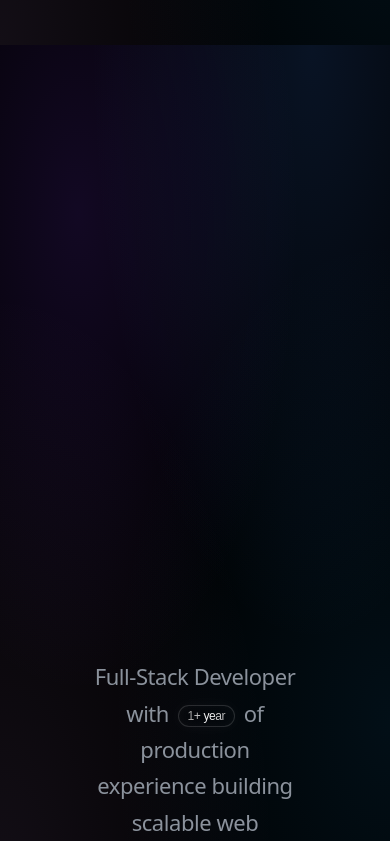
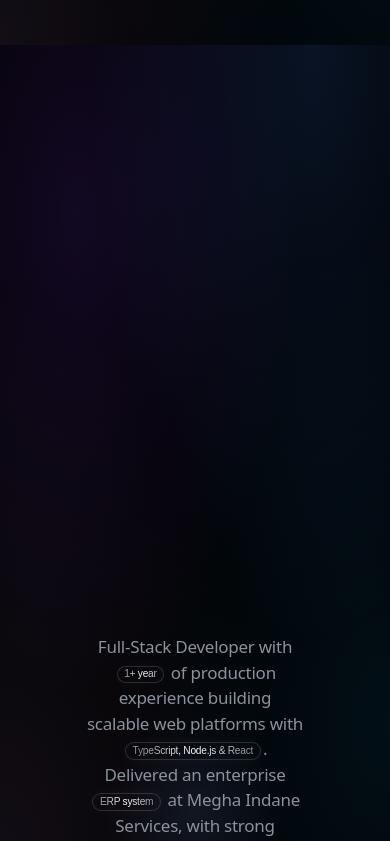
Before and after one commit to ibrahimthadathil/work-portfolio, a Next.js app: page / in a window 390 px wide. Shown: the part 2487-3328 px from the top of the page. Built offline with nearby package versions, Linux system fonts and the light colour scheme; a web font is replaced by a local one.

Commit message:
Refactor About component styles for improved responsiveness; adjust padding, min-height, and max-width for better layout

```diff
--- a/components/About.module.css
+++ b/components/About.module.css
@@ -1,12 +1,13 @@
 .section {
   position: relative;
-  /* Fluid padding: 3rem on mobile up to 6rem on desktop */
-  padding: clamp(3.5rem, 8vw, 6rem) clamp(1rem, 4vw, 2rem);
+  /* Reduced from 3.5rem–6rem down to 2rem–3.5rem */
+  padding: clamp(2rem, 4vw, 3.5rem) clamp(1rem, 3vw, 1.5rem);
   overflow: hidden;
   display: flex;
   justify-content: center;
   align-items: center;
-  min-height: clamp(320px, 50vh, 600px);
+  /* Scaled down min-height */
+  min-height: clamp(220px, 35vh, 420px);
   font-family:
     system-ui,
     -apple-system,
@@ -18,8 +19,9 @@
   top: 50%;
   left: 50%;
   transform: translate(-50%, -50%);
-  width: clamp(280px, 80vw, 750px);
-  height: clamp(280px, 80vw, 750px);
+  /* Reduced orb footprint from 750px max down to 480px */
+  width: clamp(200px, 50vw, 480px);
+  height: clamp(200px, 50vw, 480px);
   background: radial-gradient(
     circle,
     rgba(138, 172, 255, 0.09) 0%,
@@ -33,17 +35,17 @@
   position: relative;
   z-index: 1;
   width: 100%;
-  max-width: 740px;
+  /* Brought max-width down from 740px to 620px to avoid loose line lengths */
+  max-width: 620px;
   margin: 0 auto;
   text-align: center;
 }
 
 .statement {
-  /* Fluid font: scales smoothly from 22px on phones to 38px on tablets and 46px on desktop */
-  font-size: clamp(22px, 3.8vw, 44px);
-  font-weight: 300;
-  /* Adjusted line-height to maintain tight, clean spacing when inline badges wrap */
-  line-height: 1.6;
+  /* Scaled down from 22px–44px to a clean, readable 17px–28px */
+  font-size: clamp(17px, 2.2vw, 28px);
+  font-weight: 350;
+  line-height: 1.55;
   color: #8b929c;
   margin: 0;
   letter-spacing: -0.01em;
@@ -55,26 +57,24 @@
   justify-content: center;
   vertical-align: middle;
 
-  /* Relative sizing: scales automatically with the parent statement font */
-  font-size: 0.55em;
+  /* Font size relative to parent statement */
+  font-size: 0.6em;
   font-family: "Poppins", sans-serif;
-  font-weight: 400;
+  font-weight: 500;
   line-height: 1;
   white-space: nowrap;
   text-decoration: none;
 
-  padding: 0.35em 0.9em;
-  margin: 0.15em 0.35rem;
+  padding: 0.3em 0.75em;
+  margin: 0.15em 0.25rem;
 
-  /* Badge shape & glass effects */
   border: 1px solid rgba(255, 255, 255, 0.15);
   border-radius: 9999px;
   background-color: rgba(255, 255, 255, 0.03);
   box-shadow:
-    inset 0 0 12px rgba(255, 255, 255, 0.03),
-    0 0 16px rgba(255, 255, 255, 0.04);
+    inset 0 0 8px rgba(255, 255, 255, 0.03),
+    0 0 12px rgba(255, 255, 255, 0.04);
 
-  /* Shine effect */
   background-image: linear-gradient(
     to right,
     #8f8f8f 0%,
@@ -106,24 +106,23 @@
 /* ── Tablet & Desktop Breakpoint ── */
 @media (min-width: 768px) {
   .statement {
-    line-height: 1.8;
+    line-height: 1.65;
   }
 
   .break {
-    display: inline; /* Shows line breaks only on wider screens */
+    display: inline;
   }
 }
 
 /* ── Mobile Fine-Tuning ── */
 @media (max-width: 480px) {
   .statement {
-    letter-spacing: -0.02em;
-    line-height: 1.65;
+    letter-spacing: -0.015em;
+    line-height: 1.5;
   }
 
   .badge {
-    /* Slight touch padding boost on small phones */
-    padding: 0.3em 0.75em;
-    margin: 0.2em 0.2rem;
+    padding: 0.25em 0.65em;
+    margin: 0.15em 0.15rem;
   }
 }
```
